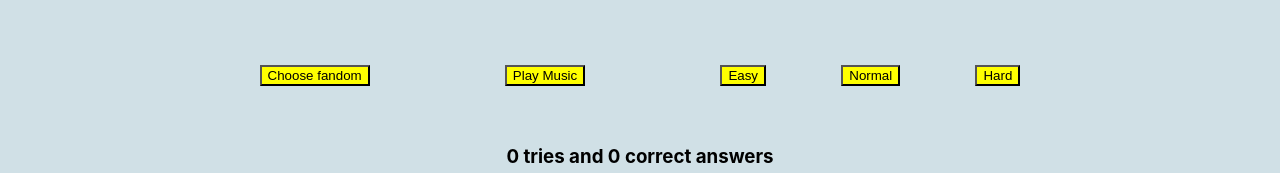
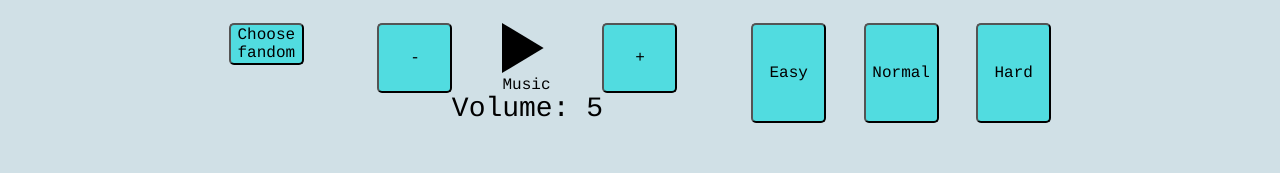
Before and after one commit to Kadamir24/react-game, a React (Create React App) app in the folder react-game/: page /Game in a window 1280 px wide. Shown: the top 173 px of the page. Built offline with nearby package versions, Linux system fonts and the light colour scheme; no server answers.

Commit message:
feat: add sound settings

```diff
--- a/react-game/src/Components/Button/Button.module.scss
+++ b/react-game/src/Components/Button/Button.module.scss
@@ -1,6 +1,13 @@
 .button {
-    background-color: yellow;
+    width: 75px;
+    border-radius: 5px;
+    background-color: #51dce0;
+    font-size: 16px;
+    font-family: Courier;
     &:hover {
         cursor: pointer;
+        background: #dba8b1;
+        color: #fff;
+        transform: scale(1.02);
     }
 }
--- a/react-game/src/Components/game/Game.css
+++ b/react-game/src/Components/game/Game.css
@@ -105,3 +105,32 @@
     display: flex;
     justify-content: space-between;
   }
+
+  .playMusic {
+    width: 50px;
+    height: 100%;
+    border-radius: 5px;
+    font-family: Courier;
+    /* background-color: #fff; */
+    /* text-align: center; */
+  }
+
+  .Menu_sound {
+    display: flex;
+    justify-content: space-between;
+    width: 300px;
+  }
+
+  .Menu_sv {
+    display: flex;
+    flex-direction: column;
+    justify-content: space-between;
+    width: 300px;
+    height: 100px
+  }
+
+  .Menu_volume {
+    font-family: Courier;
+   font-size: 28px;
+    text-align: center;
+  }
--- a/react-game/src/Components/game/Game.tsx
+++ b/react-game/src/Components/game/Game.tsx
@@ -17,6 +17,7 @@ function Game() {
   const [flip, setFlipped] = useState<boolean>(true);
   const [tries, setTries] = useState<number>(0);
   const [correct, setCorrect] = useState<number>(0);
+  const [gameVolume, setGameVolume] = useState<number>(0.5);
   function flipCard(index: any) {
     if (openedCard.length > 1) return;
     playCard()
@@ -68,18 +69,74 @@ function Game() {
     { volume: 0.25 }
   )
 
-  const [playMusic] = useSound(
-    './audio/bakeop.mp3',
-    { volume: 0.25 }
-  )
+  // const [playMusic] = useSound(
+  //   './audio/bakeop.mp3',
+  //   { volume: 0.25 }
+  // )
 
+  const Pause = (props:any) => {
+    return (
+      <svg className="button" viewBox="0 0 60 60" onClick={()=>props.stop()}>
+        <polygon points="0,0 15,0 15,60 0,60" />
+        <polygon points="25,0 40,0 40,60 25,60" />
+      </svg>
+    );
+  };
+
+  const Play = (props:any) => {
+    return (
+      <svg className="button" viewBox="0 0 60 60" onClick={props.play}>
+        <polygon points="0,0 50,30 0,60" />
+      </svg>
+    );
+  };
+
+  let musicTheme;
+  if (localStorage.getItem('Fandom') === 'Monogatari') {
+    musicTheme = './audio/bakeop.mp3';
+  } else if (localStorage.getItem('Fandom') === 'Evangelion') {
+    musicTheme = './audio/cruel-angel.mp3';
+  } else if (localStorage.getItem('Fandom') === 'Fate') {
+    musicTheme = './audio/fate.mp3';
+  }
+
+
+
+
+
+  // const [play, { stop, isPlaying }] = useSound('./audio/bakeop.mp3');
+  const [play, { stop, isPlaying }] = useSound(`${musicTheme}`, { volume: gameVolume });
+  console.log('VOLUME',gameVolume)
   return (
     <div className="App">
       <div className="Menu">
         <Link to="/">
           <Button title="Choose fandom"/>
         </Link>
-        <Button title="Play Music" onClick={() => playMusic()}/>
+        {/* <Button title="Play Music" onClick={() => playMusic()}/> */}
+        <div className="Menu_sv">
+          <div className="Menu_sound">
+          <Button title="-" onClick={ () => {
+            if (gameVolume > 0 ) {
+              setGameVolume(gameVolume - 0.1)
+            }
+          } }/>
+          <div className="playMusic">
+            {isPlaying ? <Pause stop={stop} /> : <Play play={play} />}
+              Music
+            </div>
+            <Button title="+" onClick={ () => {
+            if (gameVolume < 0.9 ) {
+              setGameVolume(gameVolume + 0.1)
+            }
+          } }/>
+          </div>
+
+          <div className="Menu_volume">Volume: {Math.ceil(gameVolume*10)}</div>
+
+
+        </div>
+
         <div className="Mode">
           <Button title="Easy" onClick={() =>
            { localStorage.setItem('Mode', 'Easy')
@@ -96,7 +153,7 @@ function Game() {
         </div>
       </div>
       <h1>
-        { isGameEnd ? 'You found your waifus!' : ''}
+        { isGameEnd ? 'You found all waifus!' : ''}
       </h1>
       <h3>{ `${tries} tries and ${correct} correct answers` }</h3>
       <div className="cards">
--- a/react-game/src/pages/FandomMenu/FandomMenu.module.scss
+++ b/react-game/src/pages/FandomMenu/FandomMenu.module.scss
@@ -55,6 +55,7 @@
   }
 
   .img__description {
+    color: #fff;
     transition: .2s;
     transform: translateY(1em);
   }
@@ -62,3 +63,9 @@
   .card:hover .img__description {
     transform: translateY(0);
   }
+
+  h1 {
+    color: black;
+    font-size: 36px;
+    font-family: Courier;
+  }
```
Also changed, not shown: 2 other files (tests, documents, lock files or other folders).
